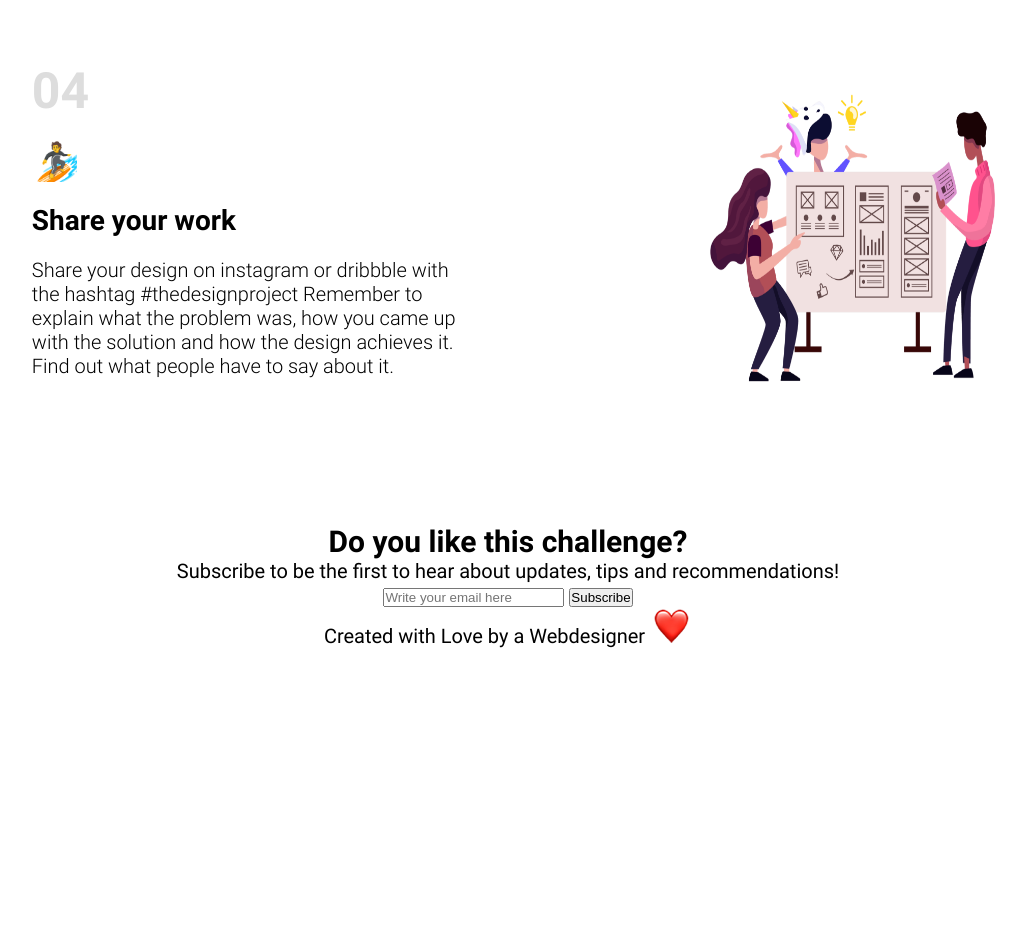
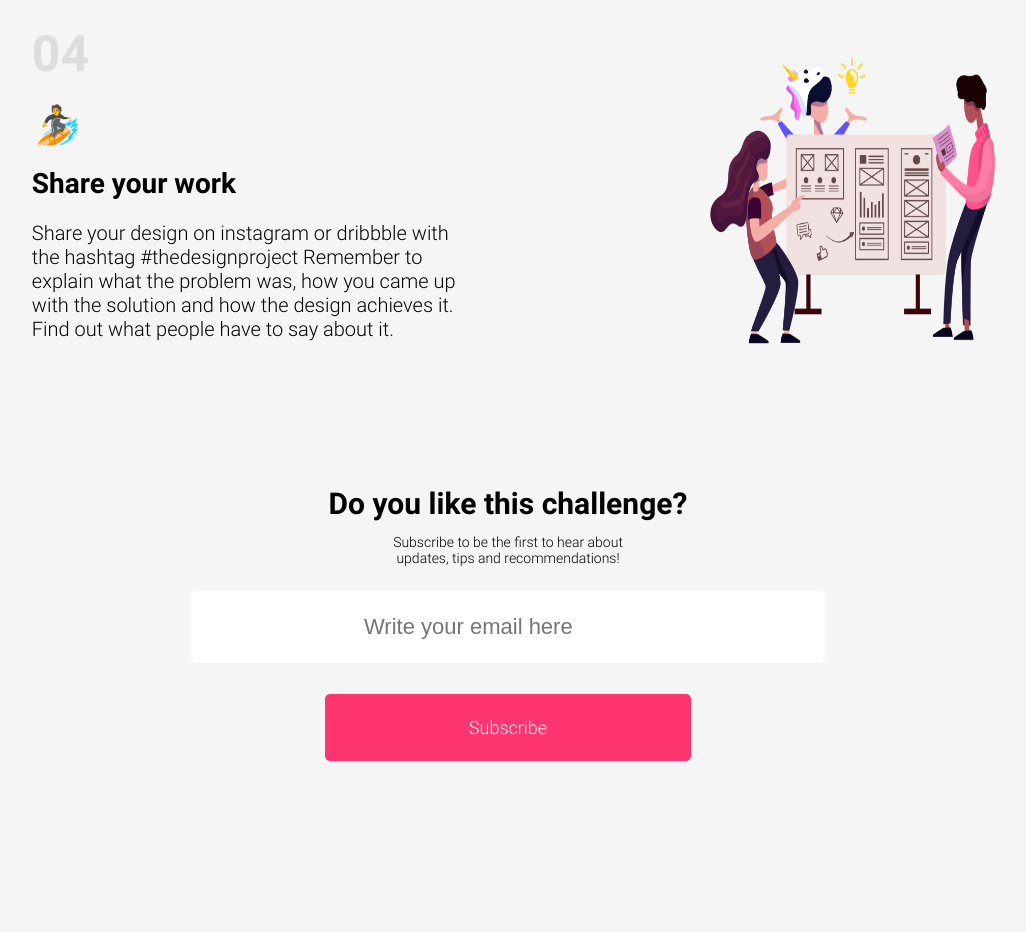
Before and after one commit to ChristianScholtysik/Project-The-Design, a plain HTML site: page index.html in a window 1280 px wide. Shown: the part 4781-5713 px from the top of the page, without its empty margins (132-1158 px from the left). Before the commit the page ends 5449 px from the top, so only its background shows below. Drawn offline with Linux system fonts and the light colour scheme.

```diff
--- a/assets/css/style.css
+++ b/assets/css/style.css
@@ -19,6 +19,7 @@
 
 html {
   font-size: 20px;
+  background-color: #f5f5f5;
 }
 
 body {
@@ -167,7 +168,8 @@
 /* ? Are you ready */
 
 .are_you_ready {
-  margin-top: 20%;
+  margin-top: 15%;
+  margin-bottom: 10%;
   display: flex;
   flex-direction: column;
   justify-content: center;
@@ -271,4 +273,54 @@
 footer h2 {
   font-family: "Roboto Bold";
   font-size: 1.5rem;
+  margin-bottom: 1%;
 }
+
+.subscribe {
+  text-align: center;
+  align-items: center;
+  font-family: "Roboto Light";
+  font-size: 0.7rem;
+  width: 20%;
+  margin-bottom: 2%;
+}
+
+form {
+  display: flex;
+  flex-direction: column;
+  align-items: center;
+  justify-content: center;
+}
+
+form input:nth-of-type(1) {
+  font-family: Arial, Helvetica, sans-serif;
+  font-size: 1.1rem;
+  color: #757575;
+  padding: 8% 60%;
+  background-color: #ffffff;
+  border: none;
+  margin-bottom: 11%;
+  border-radius: 5px;
+}
+
+form input:nth-of-type(2) {
+  font-family: "Roboto Light";
+  font-size: 0.9rem;
+  background-color: #ff3571;
+  padding: 8% 50%;
+  color: white;
+  border: none;
+  border-radius: 5px;
+  margin-bottom: 75%;
+}
+
+.love {
+  width: 90%;
+  font-family: "Roboto Light";
+  font-size: 0.9rem;
+  display: flex;
+  justify-content: flex-start;
+}
+.love img {
+  width: 2%;
+}
--- a/index.html
+++ b/index.html
@@ -148,14 +148,14 @@
     </main>
     <footer>
 <h2>Do you like this challenge?</h2>
-<p>Subscribe to be the first to hear about updates, tips and
+<p class="subscribe">Subscribe to be the first to hear about updates, tips and
     recommendations!</p>
 <form action="">
 <input type="email" placeholder="Write your email here">
 <input type="submit" value="Subscribe">
 
 </form>
-<p>Created with Love by a Webdesigner <img src="./assets/img/love.png" alt=""></p>
+<p class="love">Created with Love by a Webdesigner <img src="./assets/img/love.png" alt=""></p>
     </footer>
   </body>
 </html>
```
Also changed, not shown: assets/img/Project-The-Design.png (added), 1 other file.
